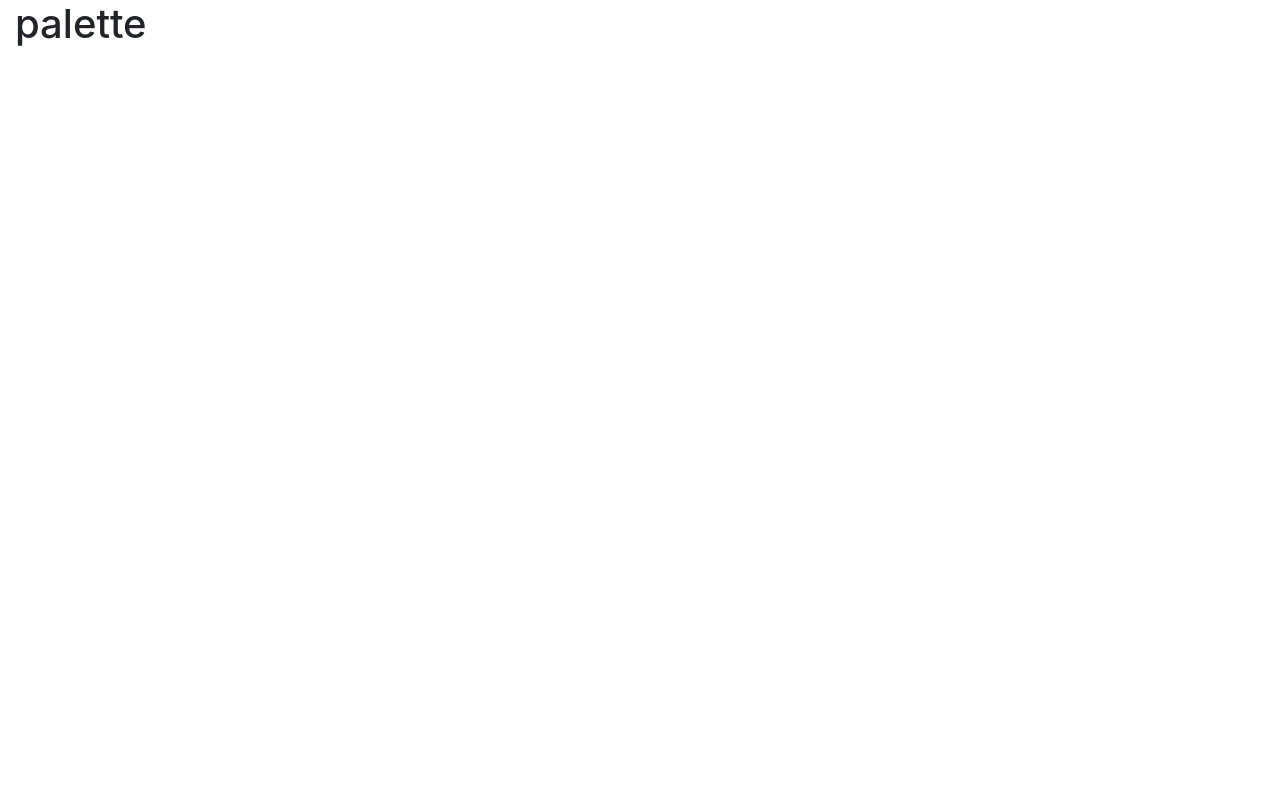
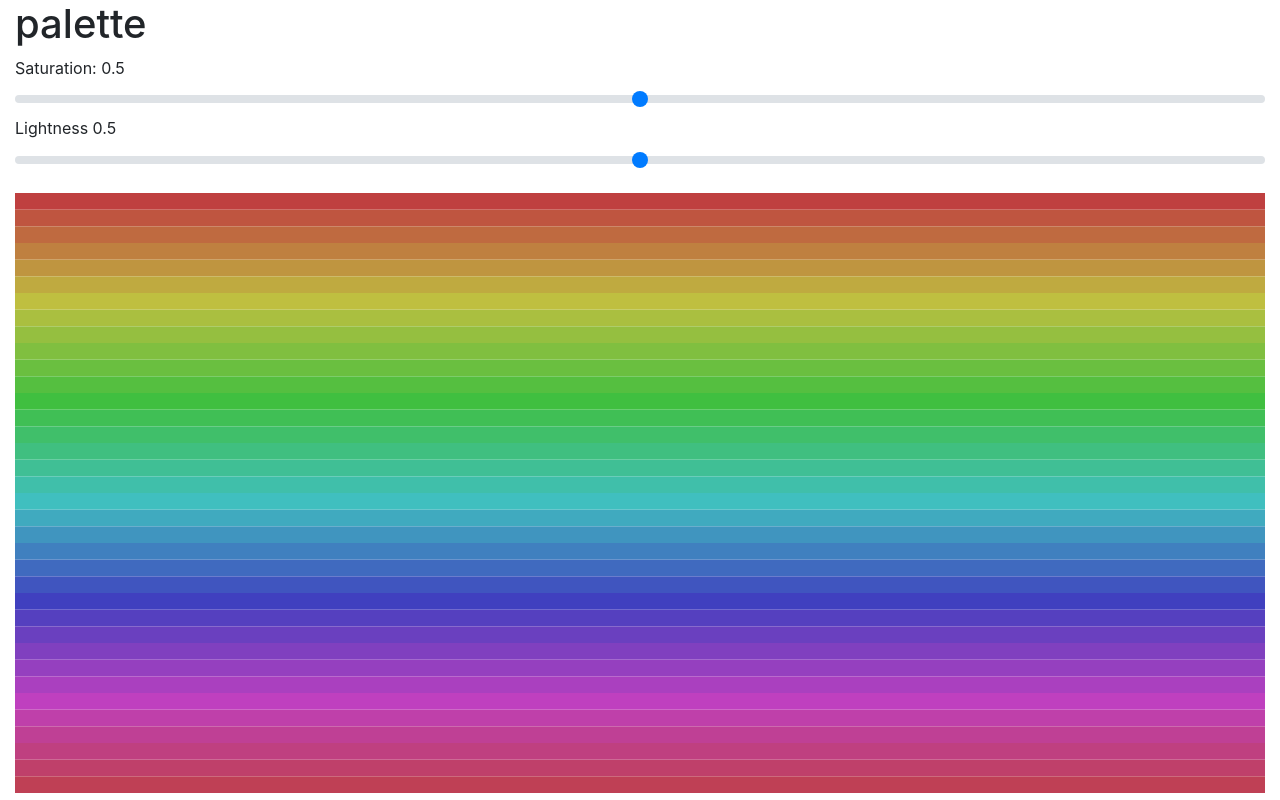
Before and after one commit to khanguslee/palette, a website: page client/index.html in a window 1280 px wide. Drawn offline with nearby package versions, Linux system fonts and the light colour scheme.

Commit message:
Added saturation and lightness slider

```diff
--- a/client/index.html
+++ b/client/index.html
@@ -1,4 +1,4 @@
-<! DOCTYPE html>
+<!DOCTYPE html>
 <html>
     <head>
         <title>palette</title>
@@ -10,7 +10,27 @@
     <body>
         <div class="container-fluid">
             <h1>palette</h1>
-            <div id="svg-palette"></div>
+
+            <div class="row">
+                <div class="col">
+                    <form>
+                        <div class="form-group">
+                            <label for="saturationRange">Saturation: </label>
+                            <span id="saturationText">0.5</span>
+                            <input type="range" min="0" max="1" step="0.05" class="custom-range" id="saturationRange" oninput="sliderChange()">
+
+                            <label for="lightnessRange">Lightness</label>
+                            <span id="lightnessText">0.5</span>
+                            <input type="range" min="0" max="1" step="0.05" class="custom-range" id="lightnessRange" oninput="sliderChange()">
+                        </div>
+                    </form>
+                </div>
+            </div>
+            <div class="row">
+                <div class="col">
+                    <div id="svg-palette"></div>
+                </div>
+            </div>
         </div>
 
         <script src="/index.js"></script>
--- a/client/index.js
+++ b/client/index.js
@@ -1,4 +1,42 @@
-let svg = d3.select('#svg-palette')
-            .append('svg')
-                .attr('width', 500)
-                .attr('height', 500)
+const viewportHeight = document.documentElement.clientHeight;
+const svgHeight = viewportHeight - 200;
+const svg = d3.select('#svg-palette')
+  .append('svg')
+  .attr('width', '100%')
+  .attr('height', svgHeight);
+
+function renderColours(saturation, lightness) {
+  const numberOfColours = 36;
+  const svgRectHeight = svgHeight / numberOfColours;
+
+  for (let index = 0; index < numberOfColours; index += 1) {
+    const hue = (360 / numberOfColours) * index;
+    svg.append('rect')
+      .attr('width', '100%')
+      .attr('height', svgRectHeight)
+      .attr('fill', d3.hsl(hue, saturation, lightness))
+      .attr('transform', `translate(0, ${svgRectHeight * index})`);
+  }
+}
+
+function clearSVG() {
+  d3.selectAll('rect').remove();
+}
+
+function sliderChange() {
+  const saturationSlider = document.getElementById('saturationRange');
+  const lightnessSlider = document.getElementById('lightnessRange');
+
+  const saturation = saturationSlider.value;
+  const lightness = lightnessSlider.value;
+
+  // Re-render the colours
+  clearSVG();
+  renderColours(saturation, lightness);
+
+  // Output value as text
+  document.getElementById('saturationText').innerHTML = saturation;
+  document.getElementById('lightnessText').innerHTML = lightness;
+}
+
+renderColours(0.5, 0.5);
--- a/package.json
+++ b/package.json
@@ -18,7 +18,9 @@
   },
   "homepage": "https://github.com/khanguslee/palette#readme",
   "devDependencies": {
-    "eslint": "^5.14.1"
+    "eslint": "^5.15.0",
+    "eslint-config-airbnb-base": "^13.1.0",
+    "eslint-plugin-import": "^2.16.0"
   },
   "dependencies": {
     "express": "^4.16.4"
```
Also changed, not shown: 1 other file.
